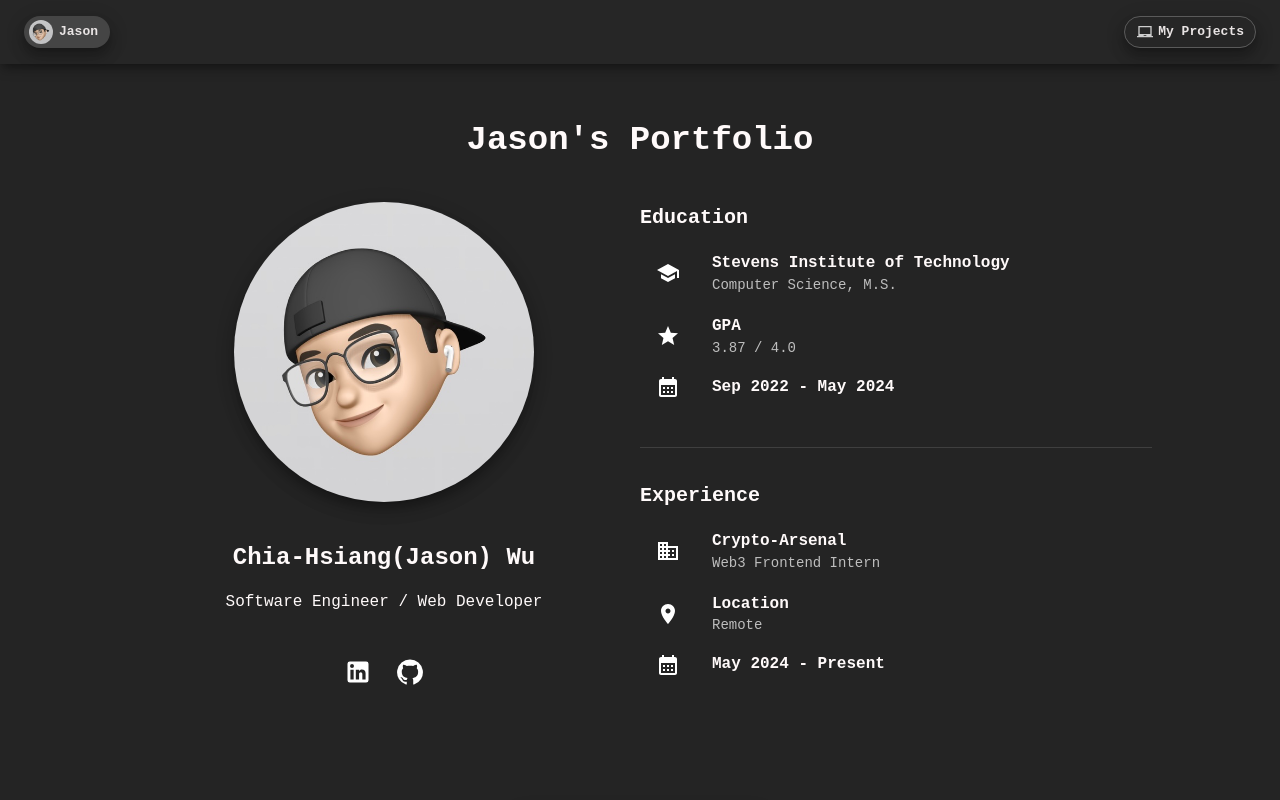
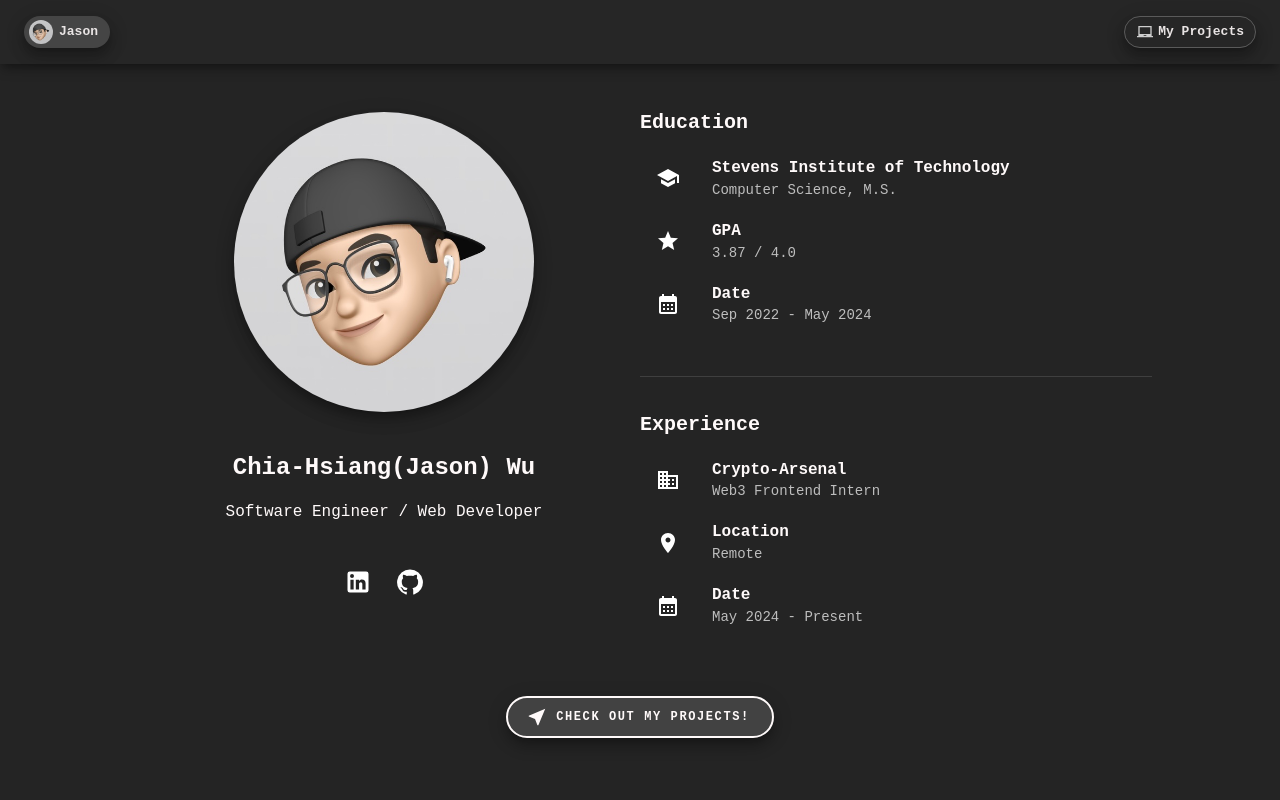
Before and after one commit to Jason-Wuuuu/Jason, a React (Vite) app: page / in a window 1280 px wide. Shown: the top 800 px of the page. Built offline with nearby package versions, Linux system fonts and the light colour scheme.

Commit message:
new home UI

```diff
--- a/src/components/AboutPage.jsx
+++ b/src/components/AboutPage.jsx
@@ -1,5 +1,4 @@
 import { useState, useEffect, useCallback } from "react";
-import { useNavigate } from "react-router-dom";
 
 import Grid from "@mui/material/Grid";
 import Typography from "@mui/material/Typography";
@@ -8,13 +7,11 @@ import Card from "@mui/material/Card";
 import CardContent from "@mui/material/CardContent";
 import CardMedia from "@mui/material/CardMedia";
 import Chip from "@mui/material/Chip";
-import Divider from "@mui/material/Divider";
 import Stepper from "@mui/material/Stepper";
 import Step from "@mui/material/Step";
 import StepLabel from "@mui/material/StepLabel";
 import StepContent from "@mui/material/StepContent";
 import Fade from "@mui/material/Fade";
-import Button from "@mui/material/Button";
 
 import FaceIcon from "@mui/icons-material/Face";
 import FaceOutlinedIcon from "@mui/icons-material/FaceOutlined";
@@ -65,7 +62,6 @@ const steps = [
 ];
 
 function AboutPage() {
-  const navigate = useNavigate();
   const [activeStep, setActiveStep] = useState(0);
 
   const handleNext = useCallback(() => {
@@ -89,12 +85,14 @@ function AboutPage() {
   }, []);
 
   return (
+    <Fade in timeout={{ appear: 500, enter: 2000 }}>
       <Grid
         container
         justifyContent="center"
         alignContent="center"
         direction="column"
         // minHeight="100vh"
+        sx={{ margin: "auto" }}
       >
         <Grid item width={{ xs: "90vw", md: "70vw", lg: "50vw" }}>
           <Stepper activeStep={activeStep} orientation="vertical">
@@ -182,7 +180,11 @@ function AboutPage() {
                     <Chip
                       label={index === 2 ? "Back to Start" : "Continue"}
                       icon={
-                      index === 2 ? <RestartAltIcon /> : <ArrowCircleDownIcon />
+                        index === 2 ? (
+                          <RestartAltIcon />
+                        ) : (
+                          <ArrowCircleDownIcon />
+                        )
                       }
                       sx={{ fontWeight: "bold", boxShadow: 10, border: 1 }}
                       variant="outlined"
@@ -195,6 +197,7 @@ function AboutPage() {
           </Stepper>
         </Grid>
       </Grid>
+    </Fade>
   );
 }
 export default AboutPage;
--- a/src/components/Home.jsx
+++ b/src/components/Home.jsx
@@ -1,11 +1,9 @@
-import { Fragment } from "react";
 import { useNavigate } from "react-router-dom";
 
 import Box from "@mui/material/Box";
 import Grow from "@mui/material/Grow";
 import Typography from "@mui/material/Typography";
 import Button from "@mui/material/Button";
-
 import NearMeIcon from "@mui/icons-material/NearMe";
 
 import MainPage from "./MainPage";
@@ -15,11 +13,7 @@ function Home() {
   const navigate = useNavigate();
 
   return (
-    <Box py={15}>
-      <Typography align="center" variant="h4" fontWeight="bold" mb={5}>
-        Jason's Portfolio
-      </Typography>
-
+    <Box py={12}>
       <MainPage />
 
       <Grow in timeout={1000}>
@@ -27,10 +21,10 @@ function Home() {
           display="flex"
           justifyContent="center"
           alignContent="center"
-          my={10}
+          my={5}
           sx={{
             position: "sticky",
-            top: 10,
+            top: 20,
             left: 0,
             right: 0,
           }}
@@ -44,6 +38,7 @@ function Home() {
               borderRadius: 100,
               boxShadow: 10,
               fontSize: 12,
+              border: 2,
             }}
             onClick={() => navigate("/projects")}
           >
@@ -52,7 +47,7 @@ function Home() {
         </Box>
       </Grow>
 
-      <Typography align="center" variant="h4" fontWeight="bold" mb={5}>
+      <Typography align="center" variant="h4" fontWeight="bold" py={5}>
         More About Me
       </Typography>
 
--- a/src/components/MainPage.jsx
+++ b/src/components/MainPage.jsx
@@ -9,7 +9,6 @@ import ListItemIcon from "@mui/material/ListItemIcon";
 import ListItemText from "@mui/material/ListItemText";
 import IconButton from "@mui/material/IconButton";
 import Divider from "@mui/material/Divider";
-import Chip from "@mui/material/Chip";
 
 import SchoolIcon from "@mui/icons-material/School";
 import BusinessIcon from "@mui/icons-material/Business";
@@ -21,11 +20,11 @@ import GitHubIcon from "@mui/icons-material/GitHub";
 
 function MainPage() {
   return (
-    // <Fade in timeout={{ appear: 500, enter: 2000 }}>
+    <Fade in timeout={{ appear: 500, enter: 2000 }}>
       <Grid
         container
-      // height="70vh"
-      // alignItems="center"
+        minHeight="70vh"
+        alignItems="center"
         justifyContent="center"
         sx={{ width: "80%", margin: "auto" }}
       >
@@ -125,7 +124,8 @@ function MainPage() {
                     <CalendarMonthIcon />
                   </ListItemIcon>
                   <ListItemText
-                  primary="Sep 2022 - May 2024"
+                    primary="Date"
+                    secondary="Sep 2022 - May 2024"
                     primaryTypographyProps={{
                       fontSize: 16,
                       fontWeight: "bold",
@@ -175,7 +175,8 @@ function MainPage() {
                     <CalendarMonthIcon />
                   </ListItemIcon>
                   <ListItemText
-                  primary="May 2024 - Present"
+                    primary="Date"
+                    secondary="May 2024 - Present"
                     primaryTypographyProps={{
                       fontSize: 16,
                       fontWeight: "bold",
@@ -187,6 +188,7 @@ function MainPage() {
           </Grid>
         </Grid>
       </Grid>
+    </Fade>
   );
 }
 export default MainPage;
```
Also changed, not shown: index.html (+1 -1 lines). Lines whose indentation alone changed are shown as unchanged.
